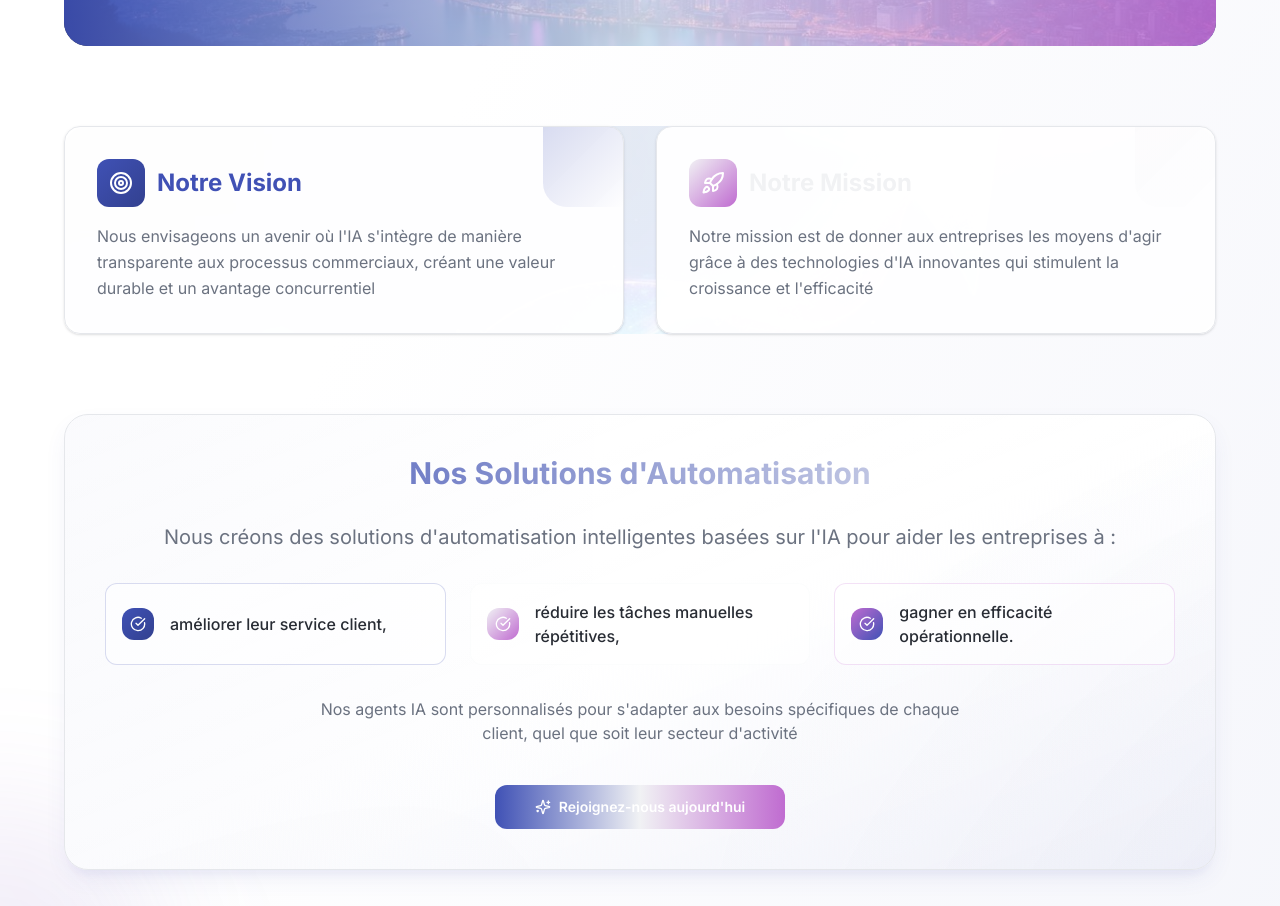
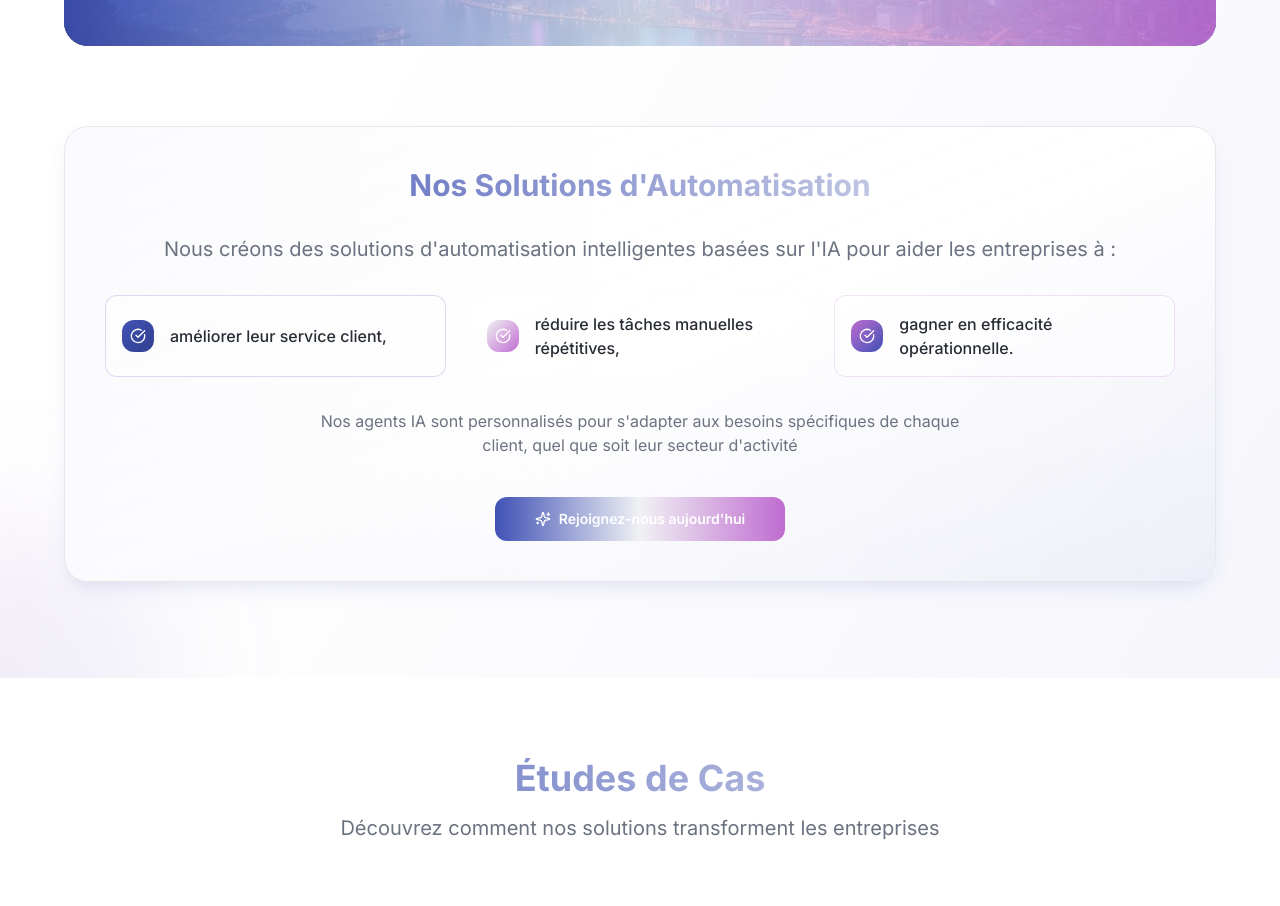
Before and after one commit to moni-sarah/aivo-agency-tech, a React (Vite) app: page / in a window 1280 px wide. Shown: the part 2902-3808 px from the top of the page. Built offline with nearby package versions, Linux system fonts and the light colour scheme.

Commit message:
Remove Vision and Mission sections
Removed the "Notre Vision" and "Notre Mission" sections from the website.
Here are the files that were edited by the AI in that message:
-edited src/pages/Index.tsx

```diff
--- a/src/components/AboutSection.tsx
+++ b/src/components/AboutSection.tsx
@@ -1,10 +1,9 @@
 import React from 'react';
 import { useLanguage } from '@/contexts/LanguageContext';
 import { Button } from '@/components/ui/button';
-import { Sparkles, Target, Rocket, CheckCircle } from 'lucide-react';
+import { Sparkles, CheckCircle } from 'lucide-react';
 import aboutAiAutomation from '@/assets/about-ai-automation.jpg';
 import aboutBusinessTransformation from '@/assets/about-business-transformation.jpg';
-import aboutVisionMission from '@/assets/about-vision-mission.jpg';
 import aboutSwissExpertise from '@/assets/about-swiss-expertise.jpg';
 
 export const AboutSection = () => {
@@ -100,53 +99,6 @@ export const AboutSection = () => {
             </div>
           </div>
 
-          {/* Vision & Mission with background image */}
-          <div className="mb-20 relative">
-            <div
-              className="absolute inset-0 rounded-3xl bg-cover bg-center opacity-10"
-              style={{ backgroundImage: `url(${aboutVisionMission})` }}
-            />
-            <div className="relative z-10 grid md:grid-cols-2 gap-8">
-              <div className="group animate-fade-in-delay-3">
-                <div className="bg-card/95 backdrop-blur-sm p-8 rounded-2xl border border-border shadow-card hover:shadow-elegant transition-all duration-500 hover:-translate-y-2 relative overflow-hidden">
-                  <div className="absolute top-0 right-0 w-20 h-20 bg-gradient-to-br from-primary/20 to-transparent rounded-bl-3xl" />
-                  <div className="relative z-10">
-                    <div className="flex items-center gap-3 mb-4">
-                      <div className="w-12 h-12 bg-gradient-to-br from-primary to-primary-dark rounded-xl flex items-center justify-center group-hover:scale-110 transition-transform duration-300">
-                        <Target className="w-6 h-6 text-white" />
-                      </div>
-                      <h3 className="text-2xl font-bold text-primary">
-                        {t('vision.title')}
-                      </h3>
-                    </div>
-                    <p className="text-muted-foreground leading-relaxed">
-                      {t('vision.text')}
-                    </p>
-                  </div>
-                </div>
-              </div>
-
-              <div className="group animate-fade-in-delay-4">
-                <div className="bg-card/95 backdrop-blur-sm p-8 rounded-2xl border border-border shadow-card hover:shadow-elegant transition-all duration-500 hover:-translate-y-2 relative overflow-hidden">
-                  <div className="absolute top-0 right-0 w-20 h-20 bg-gradient-to-br from-secondary/20 to-transparent rounded-bl-3xl" />
-                  <div className="relative z-10">
-                    <div className="flex items-center gap-3 mb-4">
-                      <div className="w-12 h-12 bg-gradient-to-br from-secondary to-accent rounded-xl flex items-center justify-center group-hover:scale-110 transition-transform duration-300">
-                        <Rocket className="w-6 h-6 text-white" />
-                      </div>
-                      <h3 className="text-2xl font-bold text-secondary">
-                        {t('mission.title')}
-                      </h3>
-                    </div>
-                    <p className="text-muted-foreground leading-relaxed">
-                      {t('mission.text')}
-                    </p>
-                  </div>
-                </div>
-              </div>
-            </div>
-          </div>
-
           {/* Solutions Section with enhanced design */}
           <div className="bg-gradient-to-br from-card via-card/95 to-primary/5 p-10 rounded-3xl border border-border shadow-elegant hover:shadow-glow transition-all duration-700 animate-scale-in relative overflow-hidden">
             <div className="absolute inset-0 bg-gradient-to-r from-primary/5 via-transparent to-secondary/5 opacity-50" />
```
